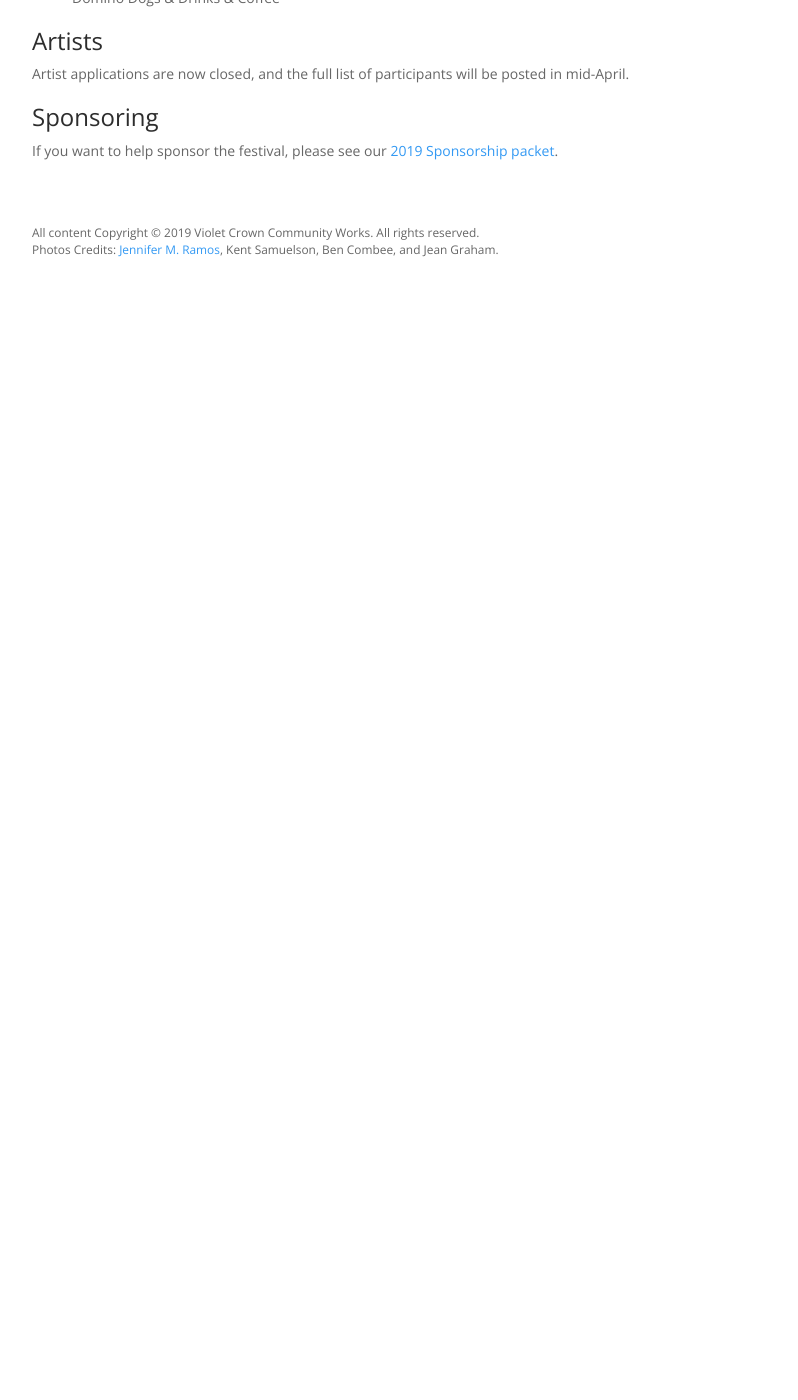
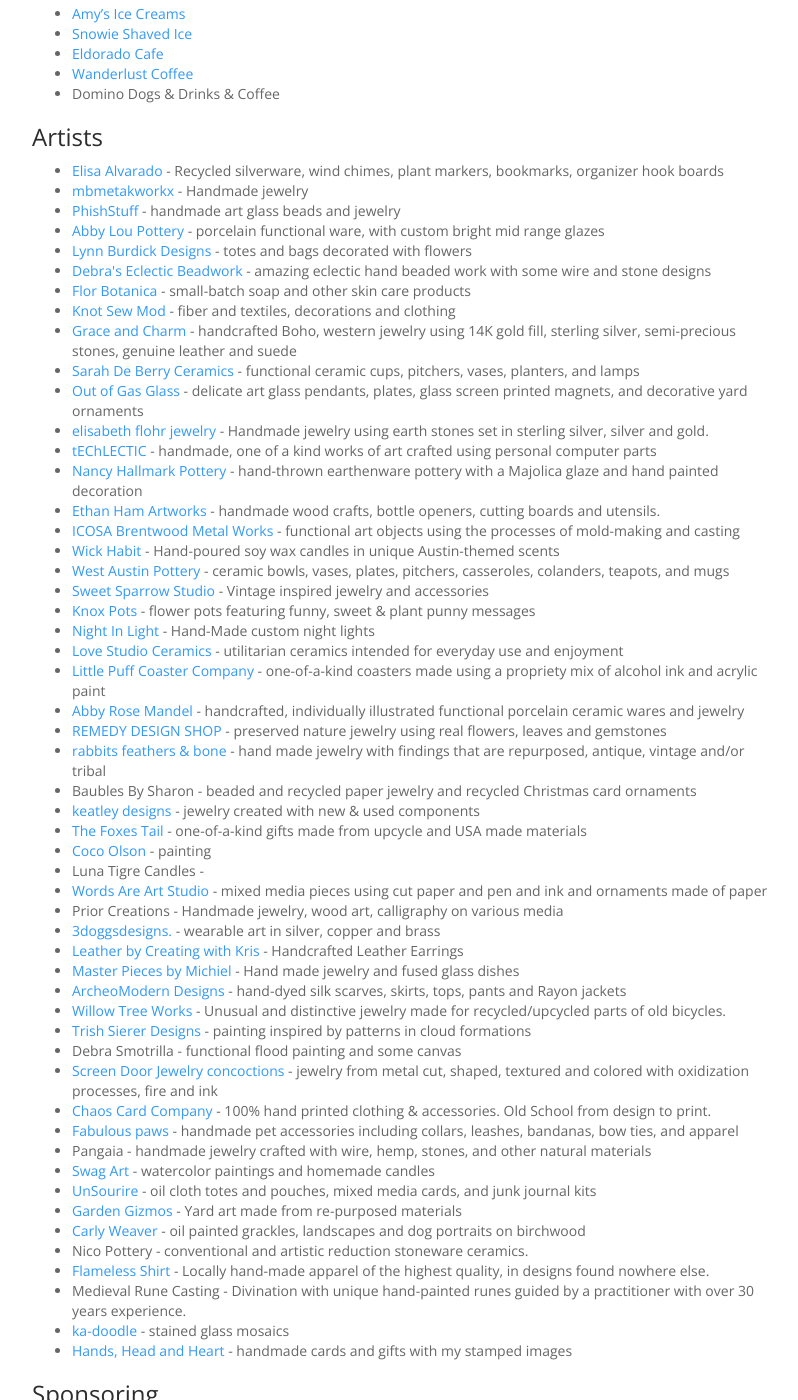
Before and after one commit to vccw/vccw.github.io, a Jekyll site: the page built from vcf_2019.md, in a window 1280 px wide and 1400 px high, scrolled down 847 px. Shown: the whole window, without its empty margins (38-836 px from the left). Built offline with Jekyll 4.4.1, drawn with Linux system fonts in a browser that asks for light colours; comment, search, counter and statistics services are not loaded; before the commit the page ends 1118 px from its top, so only the background shows below that; some of the changed text lies outside the part shown.

Commit message:
Add artists

```diff
--- /dev/null
+++ b/_data/artists_spring2019.yaml
@@ -0,0 +1,151 @@
+- name: Elisa Alvarado
+  url: http://silverwarecrafts.etsy.com
+  description: Recycled silverware, wind chimes, plant markers, bookmarks, organizer hook boards
+- name: mbmetakworkx
+  url: https://www.etsy.com/shop/MBMetalworkx
+  description: Handmade jewelry
+- name: PhishStuff
+  url: http://www.phishstuff.com/phishstuff/
+  description: handmade art glass beads and jewelry
+- name: Abby Lou Pottery
+  url: http://www.abbyloupottery.com
+  description: porcelain functional ware, with custom bright mid range glazes
+- name: Lynn Burdick Designs
+  url: http://www.LynnBurdick.com
+  description: totes and bags decorated with flowers
+- name: Debra's Eclectic Beadwork
+  url: https://www.facebook.com/debsbeadwork
+  description: amazing eclectic hand beaded work with some wire and stone designs
+- name: Flor Botanica
+  url: http://florbotanica.com
+  description: small-batch soap and other skin care products
+- name: Knot Sew Mod
+  url: https://www.etsy.com/shop/KnotSewMod
+  description: fiber and textiles, decorations and clothing
+- name: Grace and Charm
+  url: https://www.shopgraceandcharm.com/
+  description: handcrafted Boho, western jewelry using 14K gold fill, sterling silver, semi-precious stones, genuine leather and suede
+- name: Sarah De Berry Ceramics
+  url: http://www.sarahdeberry.com
+  description:  functional ceramic cups, pitchers, vases, planters, and lamps
+- name: Out of Gas Glass
+  url: https://www.facebook.com/outofgasglass
+  description: delicate art glass pendants, plates, glass screen printed magnets, and decorative yard ornaments
+- name: elisabeth flohr jewelry
+  url: https://www.facebook.com/e.designs.jewelry/
+  description: Handmade jewelry using earth stones set in sterling silver, silver and gold.
+- name: tEChLECTIC
+  url: http://www.techlectic.com/
+  description: handmade, one of a kind works of art crafted using personal computer parts
+- name: Nancy Hallmark Pottery
+  url: https://squareup.com/market/hallmark-potteryok
+  description: hand-thrown earthenware pottery with a Majolica glaze and hand painted decoration
+- name: Ethan Ham Artworks
+  url: http://www.ethanphotography.com/p355750982
+  description: handmade wood crafts, bottle openers, cutting boards and utensils.
+- name: ICOSA Brentwood Metal Works
+  url: http://www.sarahhirneisen.com
+  description: functional art objects using the processes of mold-making and casting
+- name: Wick Habit
+  url: https://www.etsy.com/shop/wickhabit/
+  description: Hand-poured soy wax candles in unique Austin-themed scents
+- name: West Austin Pottery
+  url: https://www.westaustinpottery.com
+  description: ceramic bowls, vases, plates, pitchers, casseroles, colanders, teapots, and mugs
+- name: Sweet Sparrow Studio
+  url: http://www.sweetsparrowstudio.com
+  description: Vintage inspired jewelry and accessories
+- name: Knox Pots
+  url: https://www.etsy.com/shop/knoxpotscompany
+  description: flower pots featuring funny, sweet & plant punny messages
+- name: Night In Light
+  url: https://www.nightinlight.com/
+  description: Hand-Made custom night lights
+- name: Love Studio Ceramics
+  url: http://www.lovestudioceramics.com
+  description: utilitarian ceramics intended for everyday use and enjoyment
+- name: Little Puff Coaster Company
+  url: http://littlepuffcoastercompany.com/
+  description: one-of-a-kind coasters made using a propriety mix of alcohol ink and acrylic paint
+- name: Abby Rose Mandel
+  url: http://www.abbyrosemandel.com
+  description: handcrafted, individually illustrated functional porcelain ceramic wares and jewelry
+- name: REMEDY DESIGN SHOP
+  url: https://remedydesignshop.com/
+  description: preserved nature jewelry using real flowers, leaves and gemstones
+- name: rabbits feathers & bone
+  url: https://rabbitsfeathersandbone.com/
+  description: hand made jewelry with findings that are repurposed, antique, vintage and/or tribal
+- name: Baubles By Sharon
+  description: beaded and recycled paper jewelry and recycled Christmas card ornaments
+- name: keatley designs
+  url: http://www.keatleydesigns.com/
+  description: jewelry created with new & used components
+- name: The Foxes Tail
+  url: https://www.etsy.com/shop/thefoxestail
+  description: one-of-a-kind gifts made from upcycle and USA made materials
+- name: Coco Olson
+  url: http://coco-olson.pixels.com/
+  description: painting
+- name: Luna Tigre Candles
+- name: Words Are Art Studio
+  url: https://www.etsy.com/shop/WordsAreArtStudio
+  description: mixed media pieces using cut paper and pen and ink and ornaments made of paper
+- name: Prior Creations
+  description: Handmade jewelry, wood art, calligraphy on various media
+- name: 3doggsdesigns.
+  url: http://3doggsdesigns.com
+  description: wearable art in silver, copper and brass
+- name: Leather by Creating with Kris
+  url: https://Squareup.com/store/leatherbycreatingwithkris
+  description: Handcrafted Leather Earrings
+- name: Master Pieces by Michiel
+  url: http://www.masterpiecesbymichiel.com/
+  description: Hand made jewelry and fused glass dishes
+- name: ArcheoModern Designs
+  url: http://www.archeomoderndesigns.com/
+  description: hand-dyed silk scarves, skirts, tops, pants and Rayon jackets
+- name: Willow Tree Works
+  url: http://willowtreeworks.com/
+  description: Unusual and distinctive jewelry made for recycled/upcycled parts of old bicycles.
+- name: Trish Sierer Designs
+  url: https://www.trishsierer.com/
+  description: painting inspired by patterns in cloud formations
+- name: Debra Smotrilla
+  description:  functional flood painting and some canvas
+- name: Screen Door Jewelry concoctions
+  url: http://www.etsy.com/shop/ScreenDoorShop
+  description: jewelry from metal cut, shaped, textured and colored with oxidization processes, fire and ink
+- name: Chaos Card Company
+  url: https://www.facebook.com/chaoscardcompany
+  description: 100% hand printed clothing & accessories. Old School from design to print.
+- name: Fabulous paws
+  url: http://www.fabulouspaws.com
+  description: handmade pet accessories including collars, leashes, bandanas, bow ties, and apparel
+- name: Pangaia
+  description: handmade jewelry crafted with wire, hemp, stones, and other natural materials
+- name: Swag Art
+  url: https://www.facebook.com/pg/Sara-Wagner-Art-2002740526509735/
+  description: watercolor paintings and homemade candles
+- name: UnSourire
+  url: http://www.etsy.com/shop/unsourire
+  description: oil cloth totes and pouches, mixed media cards, and junk journal kits
+- name: Garden Gizmos
+  url: https://www.facebook.com/gardengizmos.org
+  description: Yard art made from re-purposed materials
+- name: Carly Weaver
+  url: http://www.carlyweaver.com/
+  description: oil painted grackles, landscapes and dog portraits on birchwood
+- name: Nico Pottery
+  description: conventional and artistic reduction stoneware ceramics.
+- name: Flameless Shirt
+  url: http://www.flamelessshirt.com
+  description: Locally hand-made apparel of the highest quality, in designs found nowhere else.
+- name: Medieval Rune Casting
+  description: Divination with unique hand-painted runes guided by a practitioner with over 30 years experience.
+- name: ka-doodle
+  url: https://joan-of-art.net/
+  description: stained glass mosaics
+- name: Hands, Head and Heart
+  url: http://melaniemuenchinger.blogspot.com/
+  description: handmade cards and gifts with my stamped images
--- a/vcf_2019.md
+++ b/vcf_2019.md
@@ -30,6 +30,13 @@
 please see our <a href="https://www.givepulse.com/group/events/238305">sign-up page</a>.
 We have needs in setup, teardown, and during the festival.
 
+### Getting There
+
+The festival is in Brentwood Park, just north of the swimming pool area. Some
+parking is available in the neighborhood, but we encourage you to walk, bike,
+or take Capitol Metro bus service.  Bus lines 3, 5, 320, and 803 are all within
+a fifteen minute walk of the park.
+
 ### Music
 
 | 11:30am | Special appearance by city council member Leslie Pool |
@@ -44,13 +51,12 @@
 * [Amy's Ice Creams](http://www.amysicecreams.com/)
 * [Snowie Shaved Ice](http://austinshavediceco.com/)
 * [Eldorado Cafe](http://www.eldoradocafeatx.com/)
-* [Fire & Slice Pizza](http://www.fireandsliceaustin.com/)
 * [Wanderlust Coffee](https://www.facebook.com/wanderlustcoffeetruck)
 * Domino Dogs & Drinks & Coffee
 
 ### Artists
 
-Artist applications are now closed, and the full list of participants will be posted in mid-April.
+<ul>{% for artist in site.data.artists_spring2019 %}<li>{% if artist.url %}<a href="{{ artist.url }}" target="_blank">{% endif %}{{ artist.name }}{% if artist.url %}</a>{% endif %} - {{ artist.description }}</li>{% endfor %}</ul>
 
 ### Sponsoring
 
```
